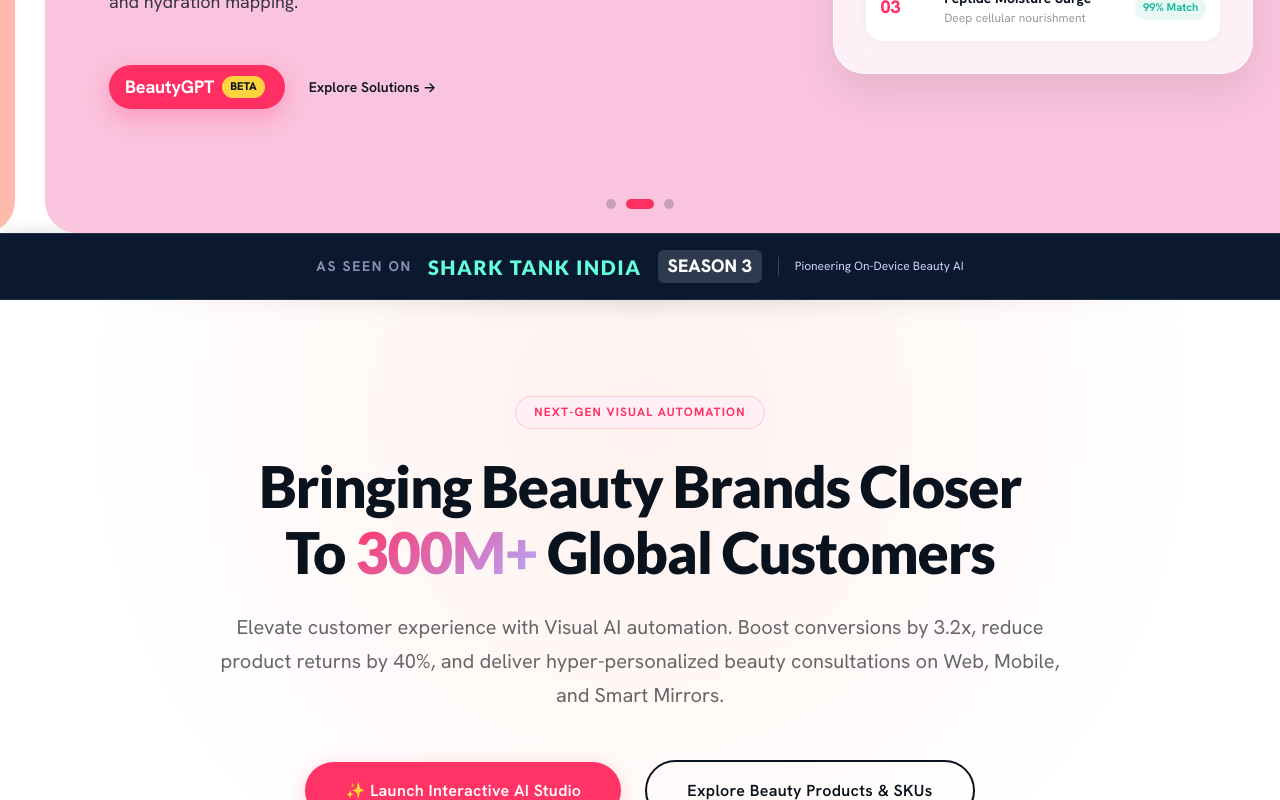
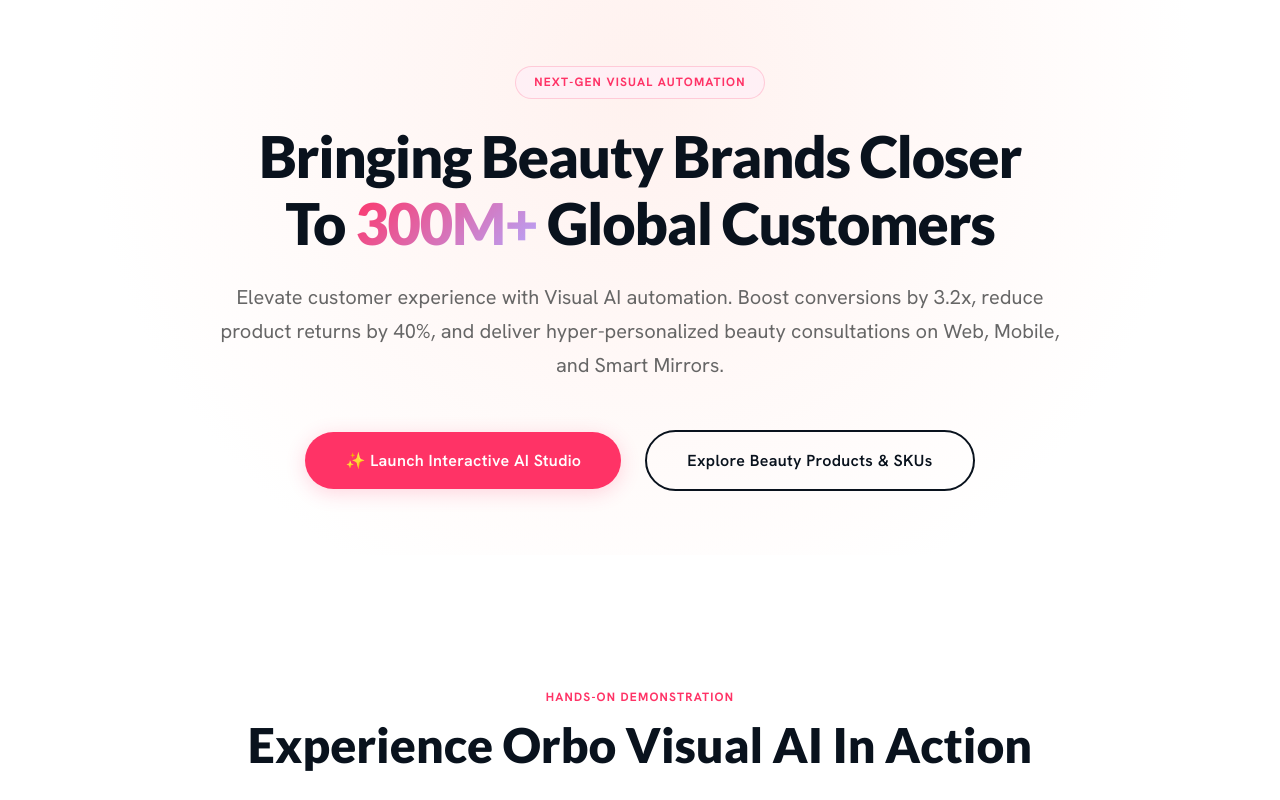
Before and after one commit to alwaysprince05/Orbo.AI, a React (Vite) app in the folder website/: page / in a window 1280 px wide. Shown: the part 757-1557 px from the top of the page. Built offline with nearby package versions, Linux system fonts and the light colour scheme; the HTML template or start-up script is replaced by a standard one.

Commit message:
refactor: remove top Shark Tank banner for clean, seamless navbar and hero header

```diff
--- a/website/src/App.jsx
+++ b/website/src/App.jsx
@@ -1,6 +1,5 @@
 import React, { useEffect } from 'react';
 import { Routes, Route, useLocation } from 'react-router-dom';
-import SharkTankHeroBanner from './components/SharkTankHeroBanner';
 import Navbar from './components/Navbar';
 import Footer from './components/Footer';
 
@@ -47,7 +46,6 @@
   return (
     <div className="app-layout">
       <ScrollToTop />
-      <SharkTankHeroBanner />
       <Navbar />
       <main className="page-content">
         <Routes>
--- a/website/src/pages/Home.jsx
+++ b/website/src/pages/Home.jsx
@@ -98,19 +98,7 @@
       {/* 1. Main Hero Carousel */}
       <HeroSlider />
 
-      {/* 2. Shark Tank India Season 3 Banner */}
-      <div className="shark-tank-banner">
-        <div className="container-lg">
-          <div className="shark-tank-content">
-            <span className="shark-tank-lead">AS SEEN ON</span>
-            <span className="shark-tank-highlight">SHARK TANK INDIA</span>
-            <span className="shark-tank-season">SEASON 3</span>
-            <span className="shark-tank-badge">Pioneering On-Device Beauty AI</span>
-          </div>
-        </div>
-      </div>
-
-      {/* 3. Hero Brand Statement Section */}
+      {/* 2. Hero Brand Statement Section */}
       <section className="section brand-hero-section">
         <div className="container">
           <div className="brand-hero-content text-center">
@@ -134,7 +122,7 @@
         </div>
       </section>
 
-      {/* 4. Live Interactive AI Studio / Before-After Canvas */}
+      {/* 3. Live Interactive AI Studio / Before-After Canvas */}
       <section className="section" id="canvas-studio">
         <div className="container">
           <div className="text-center">
@@ -150,7 +138,7 @@
         </div>
       </section>
 
-      {/* 5. Stats / MOAT Bar */}
+      {/* 4. Stats / MOAT Bar */}
       <section className="metrics-bar">
         <div className="container-lg">
           <div className="metrics-grid">
@@ -174,7 +162,7 @@
         </div>
       </section>
 
-      {/* 6. Complete 8 Solutions Showcase */}
+      {/* 5. Complete 8 Solutions Showcase */}
       <section className="section solutions-section" id="solutions">
         <div className="container">
           <div className="text-center">
@@ -215,13 +203,13 @@
         </div>
       </section>
 
-      {/* 7. Real Skincare & Beauty Product Catalog */}
+      {/* 6. Real Skincare & Beauty Product Catalog */}
       <ProductCatalog
         title="Personalized Beauty Products & Recommendations"
         subtitle="Filter by skin type, concern, and budget to view AI match percentages and active formulation science."
       />
 
-      {/* 8. Integration Channels Section (API / SDK / Shopify) */}
+      {/* 7. Integration Channels Section (API / SDK / Shopify) */}
       <section className="section integration-section">
         <div className="container">
           <div className="text-center">
@@ -384,7 +372,7 @@
         </div>
       </section>
 
-      {/* 9. Contact / Demo Section */}
+      {/* 8. Contact / Demo Section */}
       <ContactForm />
     </div>
   );
```
